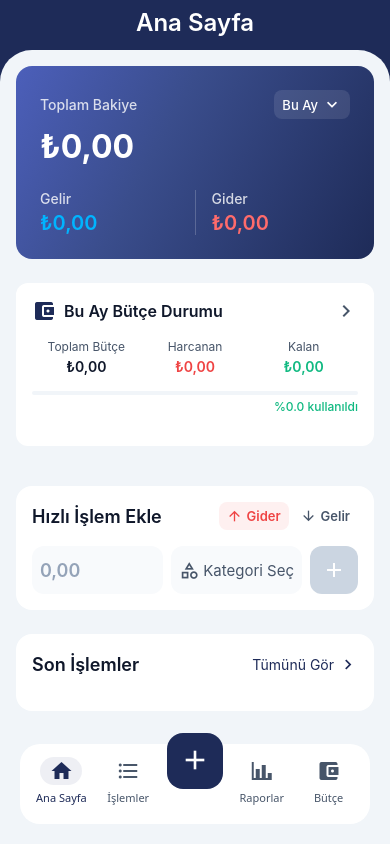
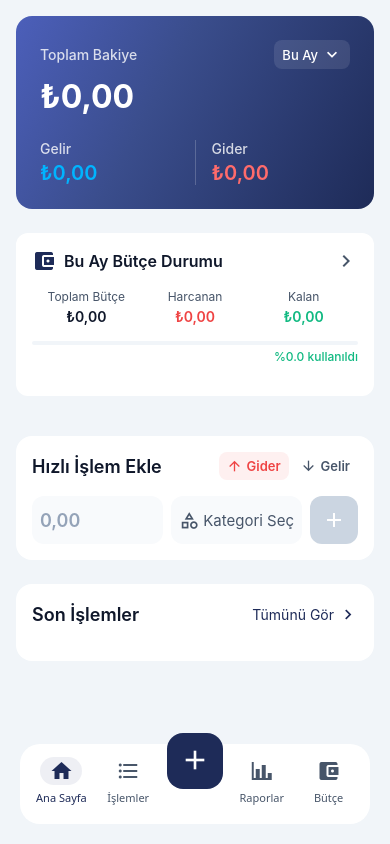
Before and after one commit to ariciburak/parametre, a React Native app: screen /Main in a window 390 px wide. Built offline with nearby package versions, Linux system fonts and the light colour scheme.

Commit message:
fix: status bar visibility and styling issues

```diff
--- a/App.tsx
+++ b/App.tsx
@@ -1,15 +1,15 @@
-import { StatusBar } from 'expo-status-bar';
-import { NavigationContainer } from '@react-navigation/native';
-import { SafeAreaProvider } from 'react-native-safe-area-context';
-import { TabNavigator } from './src/navigation/TabNavigator';
+import { StatusBar } from "expo-status-bar";
+import { NavigationContainer } from "@react-navigation/native";
+import { SafeAreaProvider } from "react-native-safe-area-context";
+import { TabNavigator } from "./src/navigation/TabNavigator";
 
 export default function App() {
   return (
     <SafeAreaProvider>
+
       <NavigationContainer>
         <TabNavigator />
       </NavigationContainer>
-      <StatusBar style="light" />
     </SafeAreaProvider>
   );
 }
--- a/src/navigation/types.ts
+++ b/src/navigation/types.ts
@@ -1,8 +1,12 @@
 import { NavigatorScreenParams } from '@react-navigation/native'
+import { BudgetWithCategory } from '../types/budget'
 
 export type RootStackParamList = {
   Main: NavigatorScreenParams<TabParamList>;
   AddTransaction: undefined;
+  Budget: undefined;
+  AddBudget: { month: string };
+  BudgetDetail: { budget: BudgetWithCategory };
 };
 
 // Ana tab navigator tipleri
--- a/src/screens/AddTransaction/AddTransactionScreen.tsx
+++ b/src/screens/AddTransaction/AddTransactionScreen.tsx
@@ -112,11 +112,6 @@ export const AddTransactionScreen = () => {
 
   return (
     <SafeAreaView style={styles.container}>
-      {/* Header */}
-      <View style={styles.header}>
-        <Text style={styles.title}>İşlem Ekle</Text>
-      </View>
-
       {/* Content */}
       <KeyboardAvoidingView
         style={styles.content}
@@ -275,17 +270,9 @@ export const AddTransactionScreen = () => {
 const styles = StyleSheet.create({
   container: {
     flex: 1,
-    backgroundColor: colors.primary.main,
+    backgroundColor: colors.white,
   },
-  header: {
-    flexDirection: "row",
-    alignItems: "flex-start",
-    justifyContent: "center",
-    paddingHorizontal: spacing.screen.sm,
-    paddingTop: spacing.sm,
-    paddingBottom: spacing.lg,
-    height: 70,
-  },
+
   title: {
     fontSize: 24,
     fontWeight: "600",
@@ -294,9 +281,7 @@ const styles = StyleSheet.create({
   content: {
     flex: 1,
     backgroundColor: colors.common.white,
-    borderTopLeftRadius: 32,
-    borderTopRightRadius: 32,
-    marginTop: -20,
+
   },
   scrollView: {
     flex: 1,
@@ -318,7 +303,7 @@ const styles = StyleSheet.create({
   },
   footer: {
     position: 'absolute',
-    bottom: Platform.OS === 'ios' ? 110 : 80,
+    bottom: Platform.OS === 'ios' ? 80 : 60,
     left: 0,
     right: 0,
     backgroundColor: colors.common.white,
--- a/src/screens/Budget/BudgetScreen.tsx
+++ b/src/screens/Budget/BudgetScreen.tsx
@@ -150,6 +150,6 @@ const styles = StyleSheet.create({
     flex: 1,
   },
   scrollContent: {
-    padding: spacing.screen.sm,
+    padding: spacing.screen.xs,
   },
 })
--- a/src/screens/Home/HomeScreen.tsx
+++ b/src/screens/Home/HomeScreen.tsx
@@ -21,35 +21,35 @@ import type { Transaction, Period } from "../../types/transaction";
 export const HomeScreen = () => {
   const navigation = useNavigation();
   const { transactions } = useTransactionStore();
-  const [selectedPeriod, setSelectedPeriod] = React.useState<Period>('monthly');
+  const [selectedPeriod, setSelectedPeriod] = React.useState<Period>("monthly");
 
   // Seçili periyoda göre işlemleri filtrele
   const filteredTransactions = React.useMemo(() => {
     const now = new Date();
     now.setHours(0, 0, 0, 0);
 
-    return transactions.filter(transaction => {
+    return transactions.filter((transaction) => {
       const transactionDate = new Date(transaction.date);
       transactionDate.setHours(0, 0, 0, 0);
 
       switch (selectedPeriod) {
-        case 'daily':
+        case "daily":
           return transactionDate.getTime() === now.getTime();
 
-        case 'weekly': {
+        case "weekly": {
           const weekStart = new Date(now);
           weekStart.setDate(now.getDate() - now.getDay());
           return transactionDate >= weekStart && transactionDate <= now;
         }
 
-        case 'monthly': {
+        case "monthly": {
           return (
             transactionDate.getMonth() === now.getMonth() &&
             transactionDate.getFullYear() === now.getFullYear()
           );
         }
 
-        case 'yearly': {
+        case "yearly": {
           return transactionDate.getFullYear() === now.getFullYear();
         }
 
@@ -63,7 +63,7 @@ export const HomeScreen = () => {
   const { totalIncome, totalExpense } = React.useMemo(() => {
     return filteredTransactions.reduce(
       (acc, transaction) => {
-        if (transaction.type === 'income') {
+        if (transaction.type === "income") {
           acc.totalIncome += transaction.amount;
         } else {
           acc.totalExpense += transaction.amount;
@@ -84,11 +84,6 @@ export const HomeScreen = () => {
 
   return (
     <SafeAreaView style={styles.container}>
-      {/* Header */}
-      <View style={styles.header}>
-        <Text style={styles.title}>Ana Sayfa</Text>
-      </View>
-
       {/* Content */}
       <View style={styles.content}>
         <ScrollView
@@ -133,7 +128,7 @@ export const HomeScreen = () => {
 const styles = StyleSheet.create({
   container: {
     flex: 1,
-    backgroundColor: colors.primary.main,
+
   },
   header: {
     flexDirection: "row",
@@ -152,9 +147,7 @@ const styles = StyleSheet.create({
   content: {
     height: "100%",
     backgroundColor: colors.grey[100],
-    borderTopLeftRadius: 32,
-    borderTopRightRadius: 32,
-    marginTop: -20,
+
   },
   scrollView: {
     flex: 1,
--- a/src/screens/Reports/ReportsScreen.tsx
+++ b/src/screens/Reports/ReportsScreen.tsx
@@ -82,10 +82,6 @@ export const ReportsScreen = () => {
 
   return (
     <SafeAreaView style={styles.container}>
-      {/* Header */}
-      <View style={styles.header}>
-        <Text style={styles.title}>Raporlar</Text>
-      </View>
 
       {/* Content */}
       <View style={styles.content}>
@@ -154,7 +150,6 @@ export const ReportsScreen = () => {
 const styles = StyleSheet.create({
   container: {
     flex: 1,
-    backgroundColor: colors.primary.main,
   },
   header: {
     flexDirection: "row",
@@ -173,9 +168,6 @@ const styles = StyleSheet.create({
   content: {
     flex: 1,
     backgroundColor: colors.grey[100],
-    borderTopLeftRadius: 32,
-    borderTopRightRadius: 32,
-    marginTop: -20,
   },
   scrollView: {
     flex: 1,
--- a/src/screens/Transactions/TransactionsScreen.tsx
+++ b/src/screens/Transactions/TransactionsScreen.tsx
@@ -20,10 +20,6 @@ export const TransactionsScreen = () => {
 
   return (
     <SafeAreaView style={styles.container}>
-      {/* Header */}
-      <View style={styles.header}>
-        <Text style={styles.title}>İşlemler</Text>
-      </View>
 
       {/* Content */}
       <View style={styles.content}>
@@ -45,7 +41,6 @@ export const TransactionsScreen = () => {
 const styles = StyleSheet.create({
   container: {
     flex: 1,
-    backgroundColor: colors.primary.main,
   },
   header: {
     flexDirection: "row",
@@ -64,8 +59,6 @@ const styles = StyleSheet.create({
   content: {
     height: "100%",
     backgroundColor: colors.grey[100],
-    borderTopLeftRadius: 32,
-    borderTopRightRadius: 32,
-    marginTop: -20,
+
   },
 });
--- a/src/types/category.ts
+++ b/src/types/category.ts
@@ -2,10 +2,10 @@ import type { MaterialCommunityIcons } from '@expo/vector-icons';
 
 export interface Category {
   id: string;
-  name: string;
+  label: string;
   color: string;
-  icon?: keyof typeof MaterialCommunityIcons.glyphMap;
-  type?: 'income' | 'expense';
+  icon: keyof typeof MaterialCommunityIcons.glyphMap;
+  type: 'income' | 'expense';
 }
 
 export type CategoryId = Category['id'];
```
Also changed, not shown: src/navigation/AppNavigator.tsx (+16 -8 lines), src/navigation/MainNavigator.tsx (+0 -17 lines).
